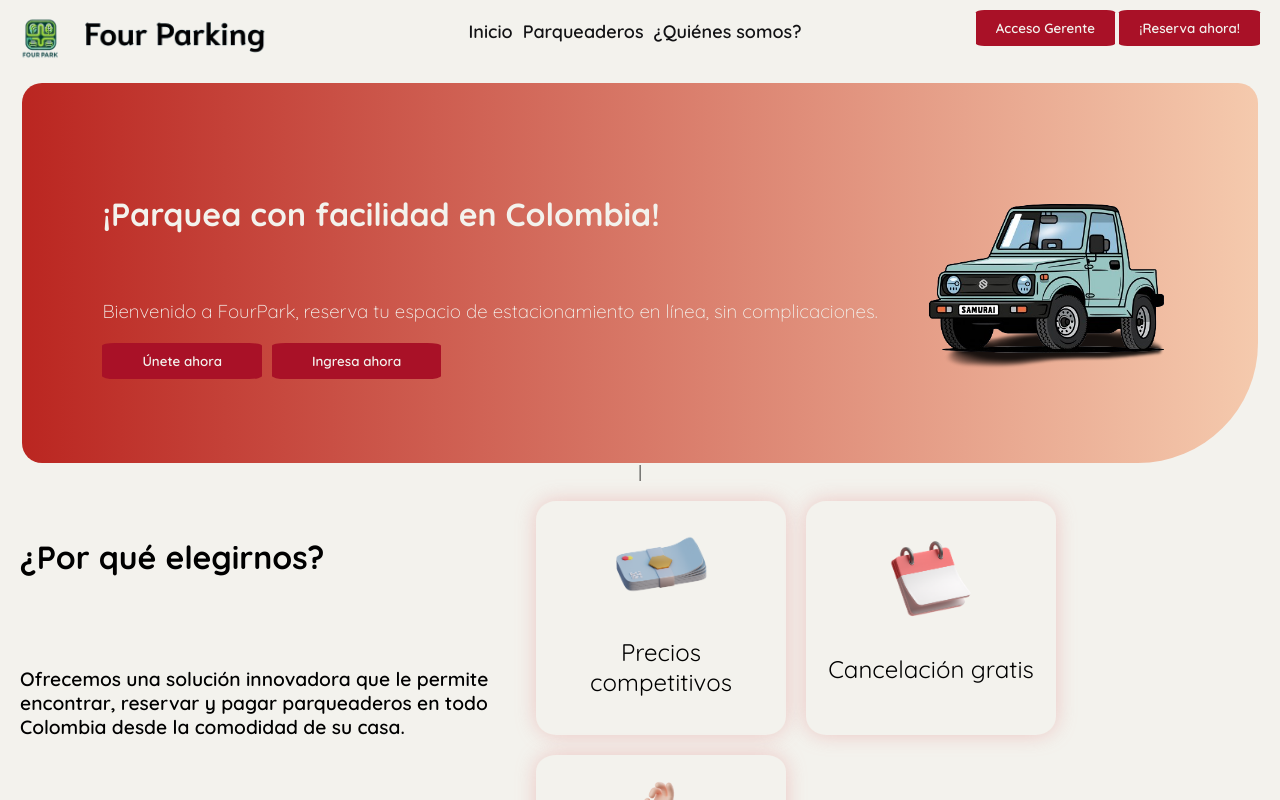
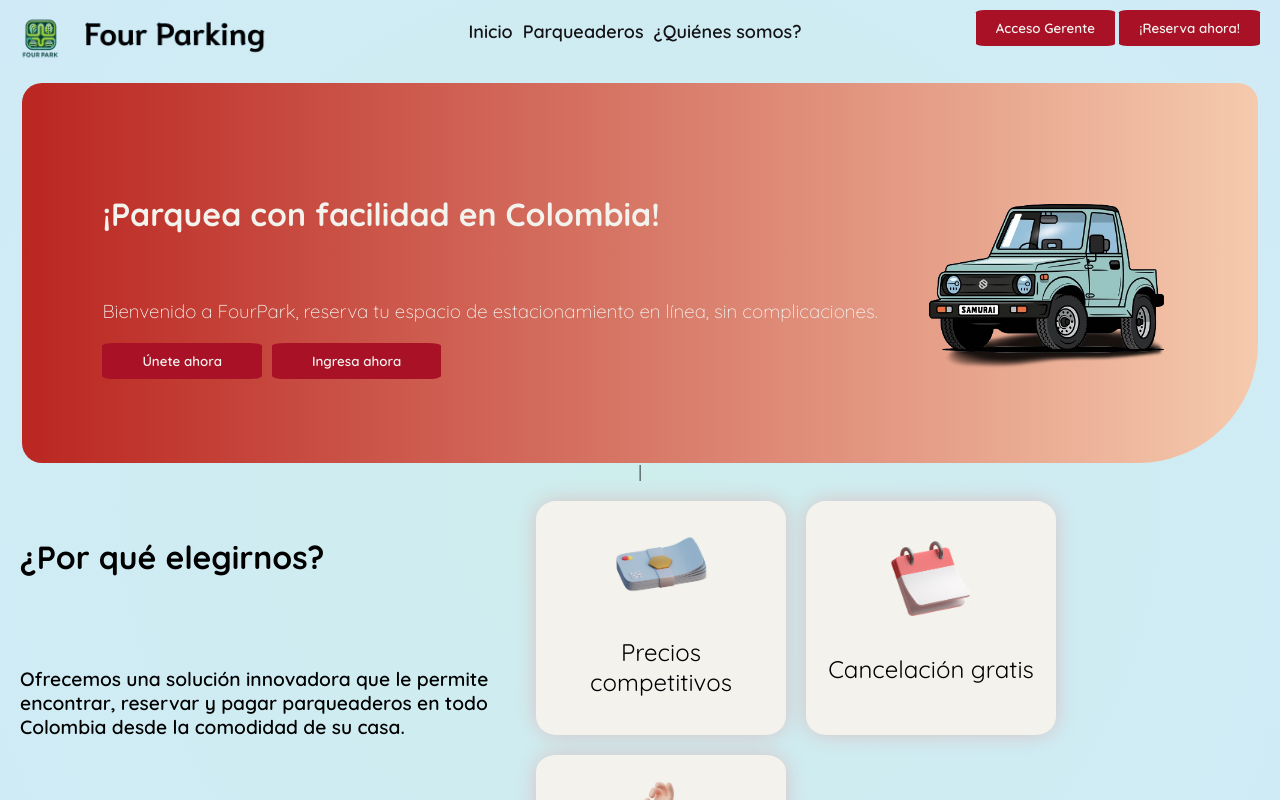
Before and after one commit to JuanAndresGonzalez/four-park, a React (Vite) app: page / in a window 1280 px wide. Built offline with nearby package versions, Linux system fonts and the light colour scheme.

Commit message:
cambio colores home page

```diff
--- a/src/Homepage.module.css
+++ b/src/Homepage.module.css
@@ -7,7 +7,7 @@ body, html {
 }
 
 .Homepage{
-    background-color: #f3f2ed;
+  background: radial-gradient(circle, hsla(180, 46%, 87%, 1) 0%, hsla(198, 69%, 89%, 1) 100%);
     padding: 20px;
     min-height: 100vh;
     background-size: cover;
```
